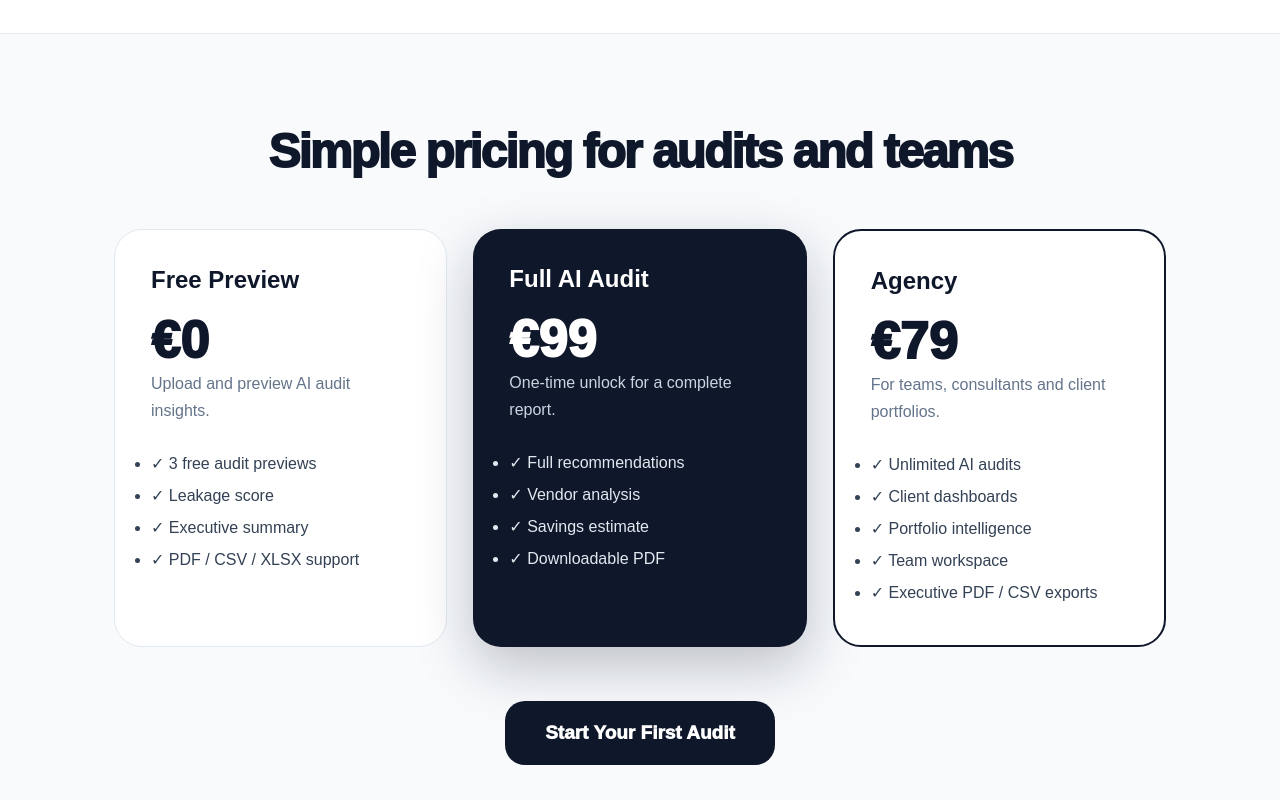
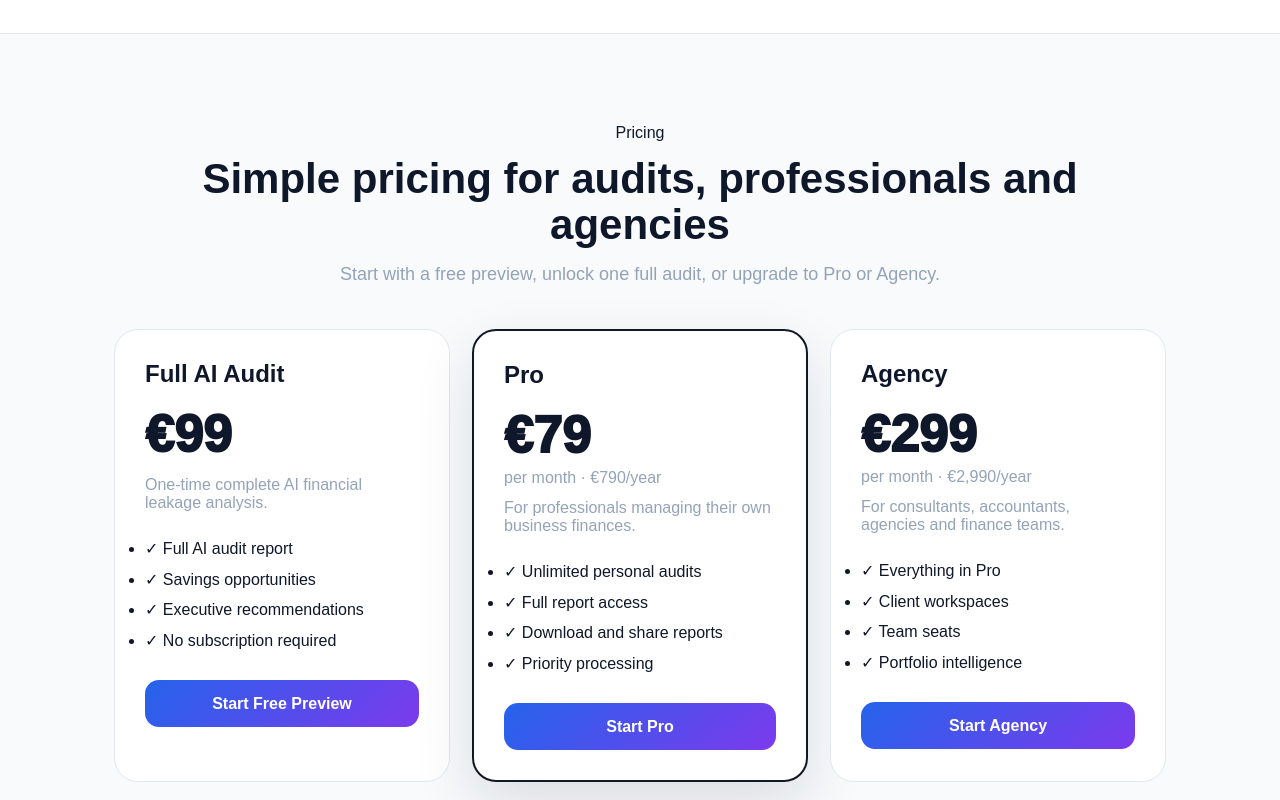
Before and after one commit to boskovasiljevic90/effluxa, a Next.js app: page / in a window 1280 px wide. Shown: the part 1560-2360 px from the top of the page. Built offline with nearby package versions, Linux system fonts and the light colour scheme; no server answers.

Commit message:
Show Agency pricing on homepage

```diff
--- a/src/app/page.tsx
+++ b/src/app/page.tsx
@@ -214,70 +214,130 @@ export default function HomePage() {
       />
 
       <section id="pricing" style={{ maxWidth: "1100px", margin: "0 auto", padding: "90px 24px" }}>
-        <h2 style={{ fontSize: "48px", fontWeight: 950, letterSpacing: "-2px", textAlign: "center" }}>
-          Simple pricing for audits and teams
-        </h2>
+        <div style={{ textAlign: "center" }}>
+          <div className="eyebrow">Pricing</div>
 
-        <div style={{
-          marginTop: "50px",
-          display: "grid",
-          gridTemplateColumns: "repeat(auto-fit,minmax(280px,1fr))",
-          gap: "26px",
-        }}>
-          <div style={{ background: "white", border: "1px solid #e2e8f0", borderRadius: "28px", padding: "36px" }}>
-            <h3 style={{ fontSize: "24px", fontWeight: 900 }}>Free Preview</h3>
-            <div style={{ marginTop: "16px", fontSize: "52px", fontWeight: 950 }}>€0</div>
-            <p style={{ color: "#64748b", lineHeight: 1.7 }}>Upload and preview AI audit insights.</p>
-            <ul style={{ marginTop: "24px", lineHeight: 2, color: "#334155" }}>
-              <li>✓ 3 free audit previews</li>
-              <li>✓ Leakage score</li>
-              <li>✓ Executive summary</li>
-              <li>✓ PDF / CSV / XLSX support</li>
+          <h2 style={{ fontSize: "42px", lineHeight: 1.1, marginTop: "14px" }}>
+            Simple pricing for audits, professionals and agencies
+          </h2>
+
+          <p className="gray" style={{ marginTop: "16px", fontSize: "18px" }}>
+            Start with a free preview, unlock one full audit, or upgrade to Pro or Agency.
+          </p>
+        </div>
+
+        <div
+          style={{
+            display: "grid",
+            gridTemplateColumns: "repeat(auto-fit,minmax(250px,1fr))",
+            gap: "22px",
+            marginTop: "44px",
+          }}
+        >
+          <div
+            style={{
+              background: "white",
+              border: "1px solid #e2e8f0",
+              borderRadius: "24px",
+              padding: "30px",
+            }}
+          >
+            <h3 style={{ fontSize: "24px", fontWeight: 900 }}>Full AI Audit</h3>
+
+            <div style={{ marginTop: "16px", fontSize: "52px", fontWeight: 950 }}>
+              €99
+            </div>
+
+            <p className="gray" style={{ marginTop: "12px" }}>
+              One-time complete AI financial leakage analysis.
+            </p>
+
+            <ul style={{ marginTop: "22px", lineHeight: 1.9 }}>
+              <li>✓ Full AI audit report</li>
+              <li>✓ Savings opportunities</li>
+              <li>✓ Executive recommendations</li>
+              <li>✓ No subscription required</li>
             </ul>
+
+            <a href="/signup">
+              <button className="primary-button" style={{ marginTop: "24px", width: "100%" }}>
+                Start Free Preview
+              </button>
+            </a>
           </div>
 
-          <div style={{ background: "#0f172a", color: "white", borderRadius: "28px", padding: "36px", boxShadow: "0 20px 55px rgba(15,23,42,0.25)" }}>
-            <h3 style={{ fontSize: "24px", fontWeight: 900 }}>Full AI Audit</h3>
-            <div style={{ marginTop: "16px", fontSize: "52px", fontWeight: 950 }}>€99</div>
-            <p style={{ color: "#cbd5e1", lineHeight: 1.7 }}>One-time unlock for a complete report.</p>
-            <ul style={{ marginTop: "24px", lineHeight: 2, color: "#e2e8f0" }}>
-              <li>✓ Full recommendations</li>
-              <li>✓ Vendor analysis</li>
-              <li>✓ Savings estimate</li>
-              <li>✓ Downloadable PDF</li>
+          <div
+            style={{
+              background: "white",
+              border: "2px solid #111827",
+              borderRadius: "24px",
+              padding: "30px",
+              boxShadow: "0 24px 60px rgba(15,23,42,0.12)",
+            }}
+          >
+            <h3 style={{ fontSize: "24px", fontWeight: 900 }}>Pro</h3>
+
+            <div style={{ marginTop: "16px", fontSize: "52px", fontWeight: 950 }}>
+              €79
+            </div>
+
+            <p className="gray" style={{ marginTop: "4px" }}>
+              per month · €790/year
+            </p>
+
+            <p className="gray" style={{ marginTop: "12px" }}>
+              For professionals managing their own business finances.
+            </p>
+
+            <ul style={{ marginTop: "22px", lineHeight: 1.9 }}>
+              <li>✓ Unlimited personal audits</li>
+              <li>✓ Full report access</li>
+              <li>✓ Download and share reports</li>
+              <li>✓ Priority processing</li>
             </ul>
+
+            <a href="/signup">
+              <button className="primary-button" style={{ marginTop: "24px", width: "100%" }}>
+                Start Pro
+              </button>
+            </a>
           </div>
 
-          <div style={{ background: "white", border: "2px solid #0f172a", borderRadius: "28px", padding: "36px" }}>
+          <div
+            style={{
+              background: "white",
+              border: "1px solid #e2e8f0",
+              borderRadius: "24px",
+              padding: "30px",
+            }}
+          >
             <h3 style={{ fontSize: "24px", fontWeight: 900 }}>Agency</h3>
-            <div style={{ marginTop: "16px", fontSize: "52px", fontWeight: 950 }}>€79</div>
-            <p style={{ color: "#64748b", lineHeight: 1.7 }}>For teams, consultants and client portfolios.</p>
-            <ul style={{ marginTop: "24px", lineHeight: 2, color: "#334155" }}>
-              <li>✓ Unlimited AI audits</li>
-              <li>✓ Client dashboards</li>
+
+            <div style={{ marginTop: "16px", fontSize: "52px", fontWeight: 950 }}>
+              €299
+            </div>
+
+            <p className="gray" style={{ marginTop: "4px" }}>
+              per month · €2,990/year
+            </p>
+
+            <p className="gray" style={{ marginTop: "12px" }}>
+              For consultants, accountants, agencies and finance teams.
+            </p>
+
+            <ul style={{ marginTop: "22px", lineHeight: 1.9 }}>
+              <li>✓ Everything in Pro</li>
+              <li>✓ Client workspaces</li>
+              <li>✓ Team seats</li>
               <li>✓ Portfolio intelligence</li>
-              <li>✓ Team workspace</li>
-              <li>✓ Executive PDF / CSV exports</li>
             </ul>
+
+            <a href="/signup">
+              <button className="primary-button" style={{ marginTop: "24px", width: "100%" }}>
+                Start Agency
+              </button>
+            </a>
           </div>
-        </div>
-
-        <div style={{ textAlign: "center", marginTop: "54px" }}>
-          <Link href="/signup">
-            <button style={{
-              height: "64px",
-              padding: "0 40px",
-              borderRadius: "20px",
-              border: "none",
-              background: "#0f172a",
-              color: "white",
-              fontSize: "19px",
-              fontWeight: 950,
-              cursor: "pointer",
-            }}>
-              Start Your First Audit
-            </button>
-          </Link>
         </div>
       </section>
 
```
